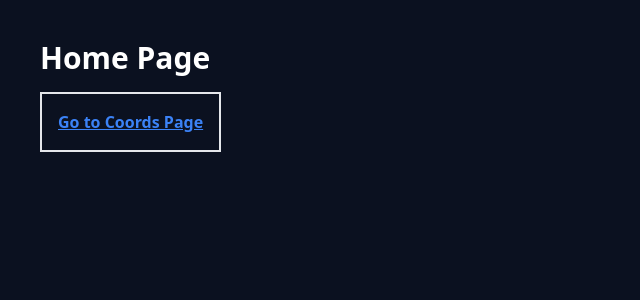
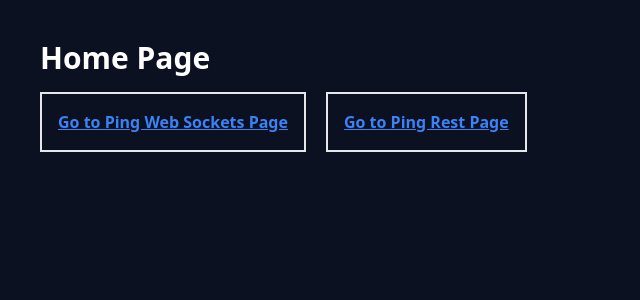
Before and after one commit to rruiz204/poc-geolocation, a React (Vite) app in the folder client/: page / in a window 1280 px wide. Shown: the top 300 px of the page, without its empty margins (0-640 px from the left). Built offline with nearby package versions, Linux system fonts and the light colour scheme.

Commit message:
feat(client): create ping rest page for test rate limiting

```diff
--- a/client/src/pages/Home.tsx
+++ b/client/src/pages/Home.tsx
@@ -5,8 +5,14 @@ export const Home = (): JSX.Element => {
     <div className="h-screen w-screen p-10 bg-[#0b1120] text-white">
       <h1 className="text-3xl font-semibold">Home Page</h1>
 
-      <div className="p-4 my-4 border-2 border-withe w-max">
-        <NavLink to="/coords" className="text-blue-500 underline font-semibold">Go to Coords Page</NavLink>
+
+      <div className="flex items-center gap-5">
+        <div className="p-4 my-4 border-2 border-withe w-max">
+          <NavLink to="/ping-ws" className="text-blue-500 underline font-semibold">Go to Ping Web Sockets Page</NavLink>
+        </div>
+        <div className="p-4 my-4 border-2 border-withe w-max">
+          <NavLink to="/ping-rest" className="text-blue-500 underline font-semibold">Go to Ping Rest Page</NavLink>
+        </div>
       </div>
     </div>
   );
--- /dev/null
+++ b/client/src/pages/PingRest.tsx
@@ -0,0 +1,30 @@
+import { useKhaos } from "../khaos/useKhaos";
+
+export const PingRest = (): JSX.Element => {
+  const { loading, invoke, data, error } = useKhaos();
+
+  const FetchingDataHandler = async () => {
+    await invoke("http://localhost:8000/api/ping-rest");
+  };
+
+  const RenderData = () => (
+    <div>
+      { data && <p>{data}</p> }
+      { error && <p>{error}</p> }
+    </div>
+  );
+
+  return (
+    <div className="h-screen w-screen p-10 bg-[#0b1120] text-white">
+      <h1 className="text-3xl font-semibold">Ping Rest Page</h1>
+
+      <div className="border-2 rounded-md p-4 hover:bg-[#1f2937] duration-200 w-max my-4">
+        <button className="w-full font-semibold" onClick={FetchingDataHandler}>Fetching Data</button>
+      </div>
+
+      <div>
+        { loading ? <p>loading...</p> : RenderData() }
+      </div>
+    </div>
+  );
+};
--- a/client/src/router.tsx
+++ b/client/src/router.tsx
@@ -1,7 +1,8 @@
 import { BrowserRouter, Routes, Route } from "react-router";
 
 import { Home } from "./pages/Home";
-import { Ping } from "./pages/Ping";
+import { PingWs } from "./pages/PingWs";
+import { PingRest } from "./pages/PingRest";
 import { Coords } from "./pages/Coords";
 
 export const Router = (): JSX.Element => {
@@ -9,7 +10,8 @@ export const Router = (): JSX.Element => {
     <BrowserRouter>
       <Routes>
         <Route path="/" element={<Home></Home>} />
-        <Route path="/ping" element={<Ping></Ping>} />
+        <Route path="/ping-ws" element={<PingWs></PingWs>} />
+        <Route path="/ping-rest" element={<PingRest></PingRest>} />
         <Route path="/coords" element={<Coords></Coords>} />
       </Routes>
     </BrowserRouter>
```
